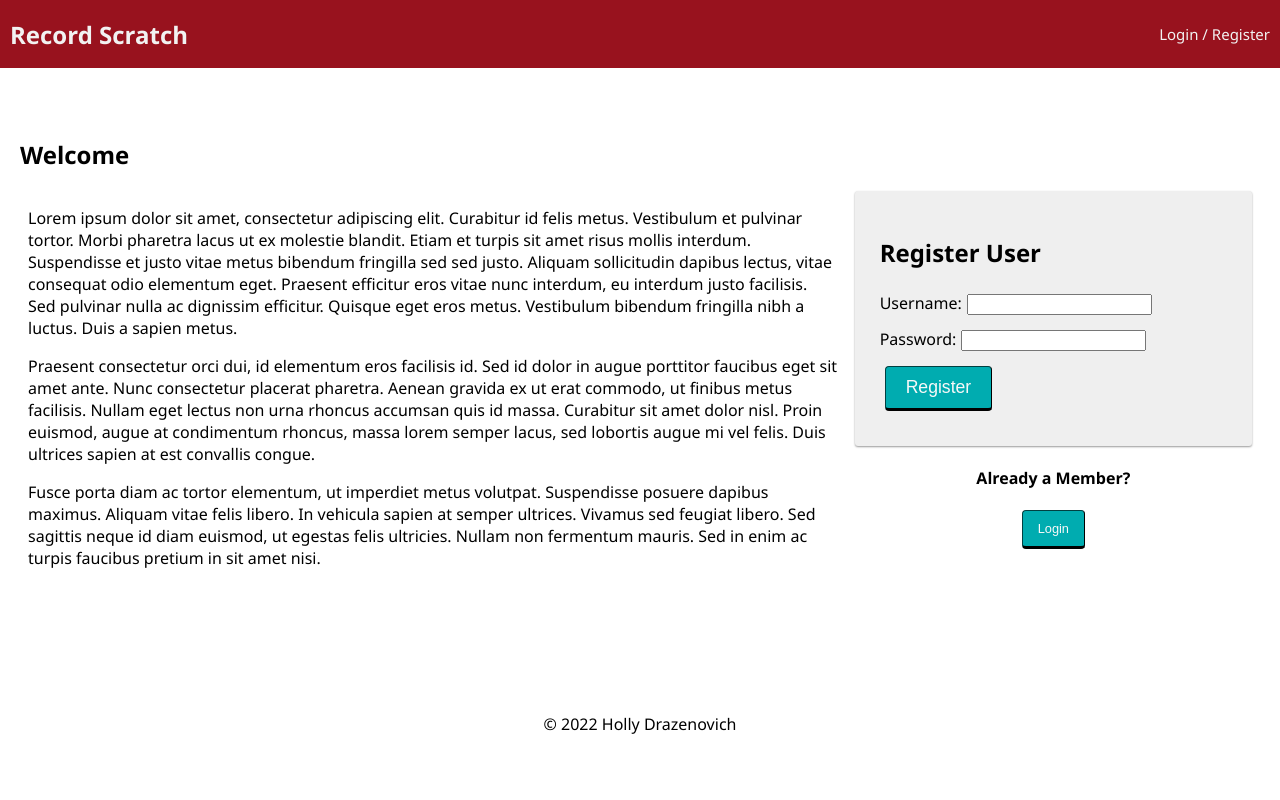
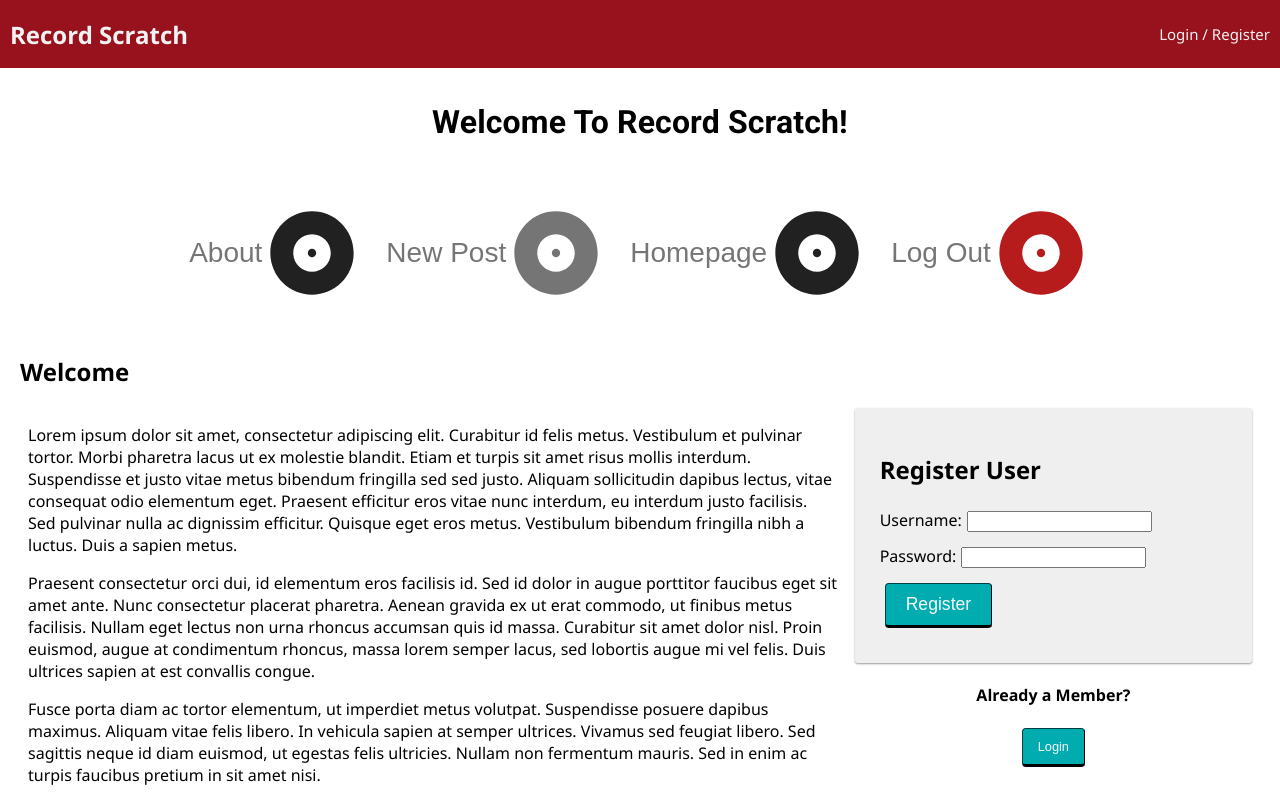
Before and after one commit to HollyDraz/record-scratch, a React (Create React App) app: page /#/home in a window 1280 px wide. Shown: the top 800 px of the page. Built offline with nearby package versions, Linux system fonts and the light colour scheme; no server answers.

Commit message:
creadted new header for navigation

```diff
--- a/src/components/App/App.jsx
+++ b/src/components/App/App.jsx
@@ -24,6 +24,7 @@ import EditPost from '../EditPost/EditPost';
 import CreatePost from '../CreatePost/CreatePost';
 import PersonalProfile from '../PersonalProfile/PersonalProfile';
 import HomePage from '../HomePage/HomePage';
+import Header from '../Header/Header';
 import './App.css';
 
 function App() {
@@ -39,13 +40,14 @@ function App() {
     <Router>
       <div>
         <Nav />
+        <Header />
         <Switch>
           {/* Visiting localhost:3000 will redirect to localhost:3000/home */}
           <Redirect exact from="/" to="/home" />
 
           {/* Visiting localhost:3000/about will show the about page.
           <Route
-            // shows AboutPage at all times (logged in or not)
+            shows AboutPage at all times (logged in or not)
             exact
             path="/about">
             <AboutPage />
--- a/src/components/Header/Header.jsx
+++ b/src/components/Header/Header.jsx
@@ -3,10 +3,44 @@ import { useHistory, useParams } from 'react-router-dom';
 import {useSelector, useDispatch } from 'react-redux'
 import { useState, useEffect } from 'react';
 import axios from 'axios';
+// MUI
+import { grey } from '@mui/material/colors';
+import { red } from '@mui/material/colors';
+import Typography from '@mui/material/Typography';
 import AlbumIcon from '@mui/icons-material/Album';
 import IconButton from '@mui/material/IconButton';
+import { Grid } from '@mui/material';
 
 function Header(){
+    const history = useHistory();
+    return(
+        <div>
+             <Typography align='center'><h1> Welcome To Record Scratch!</h1> <br /> </Typography>
+             <Grid container direction="row" justifyContent="center" alignItems="flex-start" >
+                {/* align buttons  */}
+             <IconButton  size="large"  onClick={() => history.push('/info')}> About
+                <AlbumIcon sx={{ color: grey[900], fontSize: 100 }} ></AlbumIcon>
+             </IconButton>
+
+             <IconButton onClick={() => history.push('/create')}  size="large" > New Post
+                <AlbumIcon sx={{  fontSize: 100 }}></AlbumIcon>
+             </IconButton>
+
+             <IconButton  size="large"  onClick={() => history.push('/homepage')}> Homepage
+                <AlbumIcon sx={{ color: grey[900], fontSize: 100 }} ></AlbumIcon>
+             </IconButton>
+
+             <IconButton size="large" > Log Out
+                <AlbumIcon onClick={() => history.push('/login')} sx={{ color: red[900], fontSize: 100 }}></AlbumIcon>
+             </IconButton>
+
+
+             </Grid>
+
+
+
+        </div>
+    )
 
 }
 
--- a/src/components/HomePage/HomePage.jsx
+++ b/src/components/HomePage/HomePage.jsx
@@ -73,9 +73,10 @@ const bull = (
     return (
       <div className="container">
         <div>
-          <Typography align='center'><h1> Welcome To Record Scratch!</h1> <br />
+          <Typography align='center'>
           <Button sx={{ color: 'white', backgroundColor: 'black', borderColor: 'black',  }} variant="contained" onClick={() => history.push('/create')}>Create Post</Button> <br/>
           </Typography>
+
           <br />
           {/* <Button variant="outlined" onClick={() => history.push('/profile')}>profile</Button> */}
 
```
